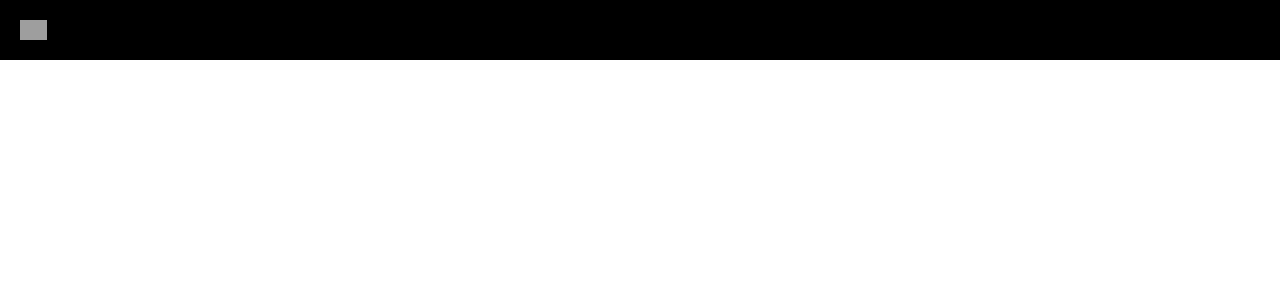
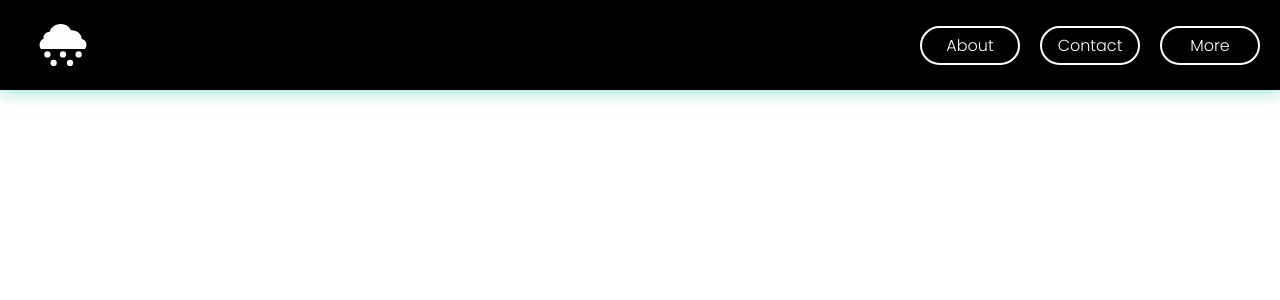
Before and after one commit to 12345120/scroll-magic-practice-react, a React (Create React App) app: page / in a window 1280 px wide. Shown: the top 300 px of the page. Built offline with nearby package versions, Linux system fonts and the light colour scheme; grey boxes are pictures that could not be loaded.

Commit message:
finished styling Navbar
added cloud svg icon, logo text & icon translate animation

```diff
--- a/src/App.css
+++ /dev/null
@@ -1,22 +0,0 @@
-* {
-  margin: 0;
-  padding: 0;
-  box-sizing: border-box;
-}
-
-.navbar {
-  padding: 20px 20px;
-  background-color: black;
-  position: sticky;
-}
-
-.navbar-nav {
-  display: flex;
-  flex-direction: row;
-  justify-content: space-between;
-}
-
-.logo {
-  height: 20px;
-  color: white;
-}
--- a/src/App.jsx
+++ b/src/App.jsx
@@ -1,19 +1,32 @@
-import "./App.css";
+import "./css/App.css";
 import NavButtons from "./components/NavButtons";
+import { ReactComponent as Logo } from "./img/cloud.svg";
+import { useState } from "react";
 
 function App() {
+  const [hover, setHover] = useState(false);
+
   return (
     <div className="App">
       <header className="App_header"></header>
 
       <div className="navbar">
         <div className="navbar-nav">
-          <img className="logo" src="./img/shield.svg" alt="shield-img" />
-          <NavButtons />
-          <NavButtons />
+          <div
+            className="logo-wrapper"
+            onMouseEnter={() => setHover(true)}
+            onMouseLeave={() => setHover(false)}
+          >
+            <div className="logo-name">Cloudy Logo</div>
+            <Logo className="logo"></Logo>
+          </div>
+
           <NavButtons />
         </div>
       </div>
+
+
+
     </div>
   );
 }
--- a/src/components/NavButtons.jsx
+++ b/src/components/NavButtons.jsx
@@ -1,18 +1,20 @@
 import "../css/NavButtons.css";
+import "../css/util.css"
+import { useStateValue } from "../state/StateProvider";
 
 function NavButtons() {
-  function NavButton() {
+  const [{theme : { text_color }}, dispatch] = useStateValue();
 
-    return (
-      <div className="NavButton">
+  function NavButton({ text }) {
 
-      </div>
-    )
+    return <div className={`NavButton ${text_color}`}>{text}</div>;
   }
 
   return (
     <div className="NavButtons">
-      <div></div>
+      <NavButton text={'About'}/>
+      <NavButton text={'Contact'}/>
+      <NavButton text={'More'}/>
     </div>
   );
 }
--- /dev/null
+++ b/src/css/App.css
@@ -0,0 +1,59 @@
+@import url("https://fonts.googleapis.com/css2?family=Poppins:wght@300&display=swap");
+
+* {
+  margin: 0;
+  padding: 0;
+  box-sizing: border-box;
+  font-family: "Poppins", sans-serif;
+}
+
+.navbar {
+  padding: 20px 20px;
+  background-color: black;
+  position: sticky;
+  box-shadow: 0 3px 15px 0 rgba(63, 204, 171, 0.5);
+}
+
+.navbar-nav {
+  display: flex;
+  flex-direction: row;
+  justify-content: space-between;
+  align-items: center;
+}
+
+.logo-wrapper {
+  display: flex;
+  align-items: center;
+  gap: 20px;
+  cursor: pointer;
+  color: white;
+  transform: translateX(-100px);
+  transition: all 500ms;
+}
+
+.logo-wrapper:hover {
+  transform: translateX(0);
+}
+
+.logo-name {
+  opacity: 0;
+  position: relative;
+  transition: all 300ms ease-out;
+  color: white;
+}
+
+.logo-wrapper:hover > .logo-name {
+  opacity: 1;
+}
+
+.logo {
+  height: 50px;
+  width: 50px;
+  fill: white;
+  cursor: pointer;
+  transition: all 300ms;
+}
+
+.logo:hover {
+  transform: scale(1.2);
+}
--- a/src/css/NavButtons.css
+++ b/src/css/NavButtons.css
@@ -0,0 +1,22 @@
+.NavButtons {
+  display: flex;
+  flex-direction: row;
+  flex-wrap: nowrap;
+  gap: 20px;
+}
+
+.NavButton {
+  border: 2px solid white;
+  width: 100px;
+  text-align: center;
+  padding: 5px 12px;
+  border-radius: 20px;
+  transition: background-color 300ms, color 300ms;
+  cursor: pointer;
+  font-weight: 400;
+}
+
+.NavButton:hover {
+  background-color: white;
+  color: black;
+}
--- /dev/null
+++ b/src/css/util.css
@@ -0,0 +1,17 @@
+/* BLACK THEME */
+.text-black {
+  color: white;
+}
+
+.bg-black {
+  background-color: black;
+}
+
+/* BLUE THEME */
+.text-blue {
+  color: white;
+}
+
+.bg-blue {
+  background-color: blue;
+}
--- a/src/index.js
+++ b/src/index.js
@@ -1,14 +1,17 @@
-import React from 'react';
-import ReactDOM from 'react-dom';
-import './index.css';
-import App from './App';
-import reportWebVitals from './reportWebVitals';
+import React from "react";
+import ReactDOM from "react-dom";
+import App from "./App.jsx";
+import reportWebVitals from "./reportWebVitals";
+import { StateProvider } from "./state/StateProvider";
+import { initialState, reducer } from "./state/Reducer.jsx";
 
 ReactDOM.render(
   <React.StrictMode>
-    <App />
+    <StateProvider initialState={initialState} reducer={reducer}>
+      <App />
+    </StateProvider>
   </React.StrictMode>,
-  document.getElementById('root')
+  document.getElementById("root")
 );
 
 // If you want to start measuring performance in your app, pass a function
--- /dev/null
+++ b/src/state/Reducer.jsx
@@ -0,0 +1,16 @@
+export const initialState = {
+  theme: {
+    text_color: "text-black",
+    bg_color: "bg-black",
+  },
+};
+
+export const reducer = (state, action) => {
+  switch (action.type) {
+    case "SWITCH_THEME_COLOR":
+      return {
+        ...state,
+        theme: { color: action.color },
+      };
+  }
+};
--- /dev/null
+++ b/src/state/StateProvider.jsx
@@ -0,0 +1,13 @@
+import react, { createContext, useContext, useReducer } from "react";
+
+export const StateContext = createContext();
+
+export const StateProvider = ({ reducer, initialState, children }) => {
+  return (
+    <StateContext.Provider value={useReducer(reducer, initialState)}>
+      {children}
+    </StateContext.Provider>
+  );
+};
+
+export const useStateValue = () => useContext(StateContext);
```
Also changed, not shown: src/img/cloud.svg (added).
